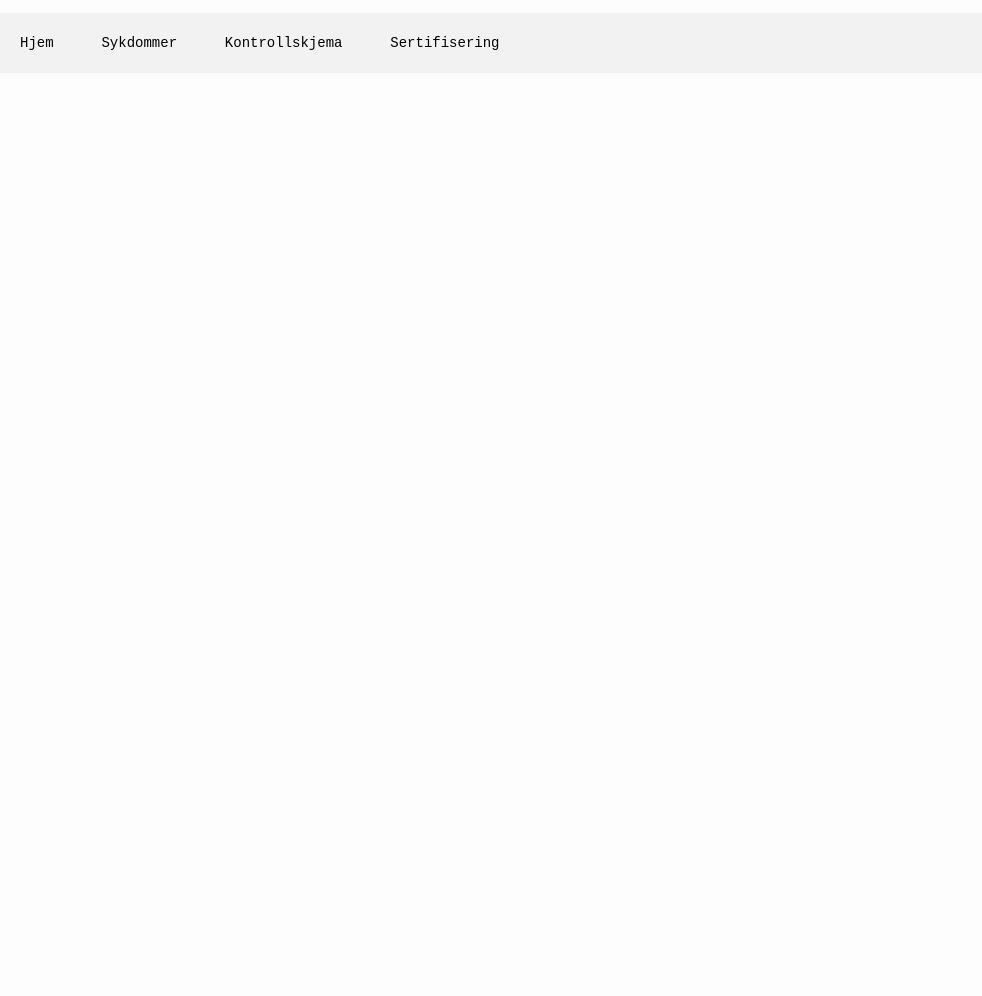
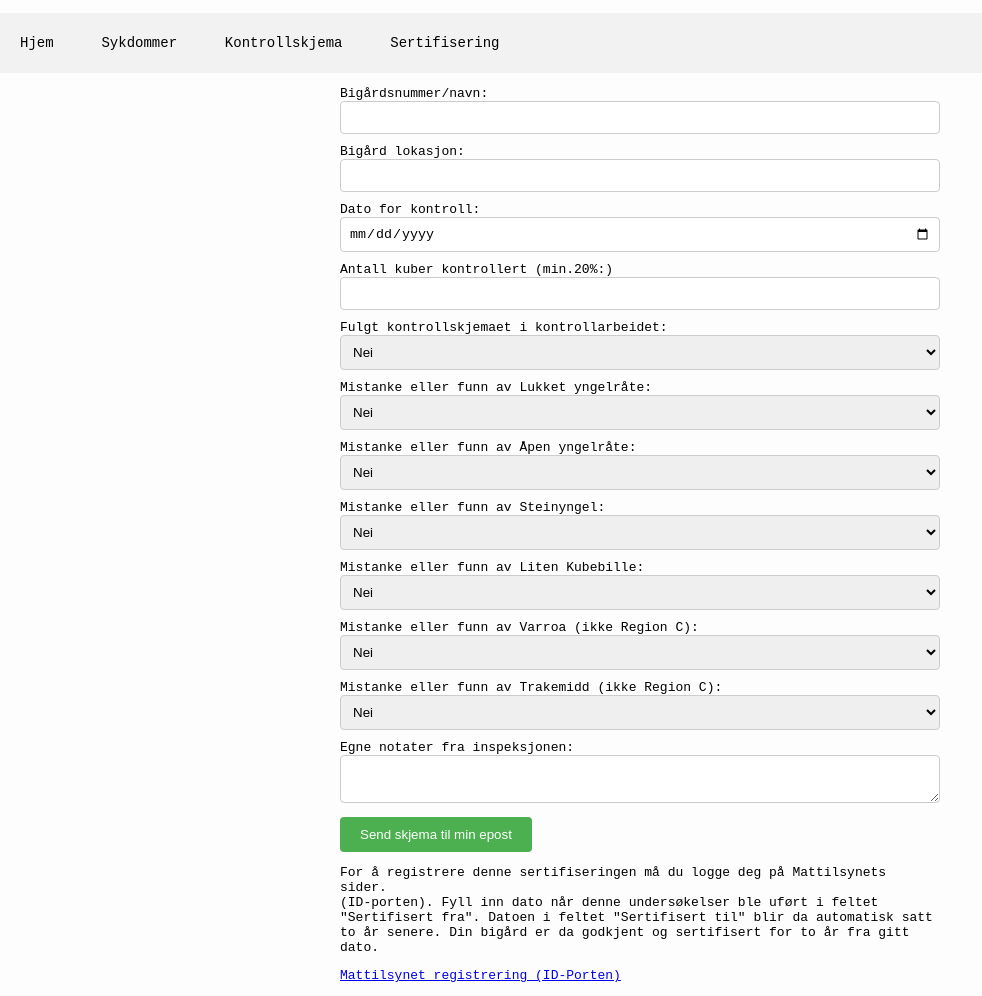
Before and after one commit to frlund/LundProsjekt, a website: page public/Sertifisering.html in a window 1280 px wide. Shown: the whole page, without its empty margins (0-982 px from the left). Before the commit the page ends 800 px from the top, so only its background shows below. Drawn offline with Linux system fonts and the light colour scheme.

Commit message:
oppdatert brukergrensesnitt

```diff
--- a/public/Sertifisering.css
+++ b/public/Sertifisering.css
@@ -0,0 +1,53 @@
+body {
+    font-family: monospace;
+}
+form {
+    max-width: 600px;
+    margin: 0 auto;
+}
+input[type="text"], input[type="date"], select, textarea {
+    width: 100%;
+    padding: 8px;
+    margin-bottom: 10px;
+    border: 1px solid #ccc;
+    border-radius: 4px;
+    box-sizing: border-box;
+}
+input[type="submit"] {
+    background-color: #4CAF50;
+    color: white;
+    padding: 10px 20px;
+    border: none;
+    border-radius: 4px;
+    cursor: pointer;
+}
+input[type="submit"]:hover {
+    background-color: #45a049;
+}
+
+@media screen and (max-width: 600px) {
+    .tekstfeltIndex {
+        padding: auto;
+    }
+
+    h1 {
+        font-size: medium;
+    }
+
+    .imageTextMeny {
+        font-size: 0.6em;
+        position: absolute;
+        top: 50%;
+        left:50%;
+        transform: translate(-50%, -50%);
+        top: 50%;
+
+    }
+
+    ul li ul.dropdown {
+        background: #e1e1e1;
+        z-index: 1;
+
+    }
+
+}
--- a/public/Sertifisering.html
+++ b/public/Sertifisering.html
@@ -10,26 +10,100 @@
 
 
 <body>
+    <!-- Toppmenyen -->
     <ul>
-        <li><a href="#">Hjem</a></li>
+        <li><a href="meny.html">Hjem</a></li>
         <li>
             <a href="#">Sykdommer</a>
             <ul class="dropdown">
-                <li><a href="#">Lukket yngelråte</a></li>
-                <li><a href="#">Åpen yngelråte</a></li>
-                <li><a href="#">Steinyngel</a></li>
-                <li><a href="#">Liten kubebille</a></li>
-                <li><a href="#">C-sykdommer</a></li>
-                <li><a href="#">Andre sykdommer</a></li>
+                <li><a href="./sykdommer/lukketYR.html">Lukket yngelråte</a></li>
+                <li><a href="./sykdommer/aapenYR.html">Åpen yngelråte</a></li>
+                <li><a href="./sykdommer/steinyngel.html">Steinyngel</a></li>
+                <li><a href="./sykdommer/kubebille.html">Liten kubebille</a></li>
+                <li><a href="./sykdommer/Csykdommer.html">C-sykdommer</a></li>
+                <li><a href="./sykdommer/andreSykdommer.html">Andre sykdommer</a></li>
             </ul>
         </li>
         <li><a href="Kontrollskjema.html">Kontrollskjema</a></li>
         <li><a href="Sertifisering.html">Sertifisering</a></li>
     </ul>
 
+    <!-- <h2>Serifiseringsskjema</h2> -->
+    <p></p>
+
+<form id="myForm">
+    <label for="bigardnr">Bigårdsnummer/navn:</label>
+    <input type="text" id="bigardnr" name="bigardnr" required>
+
+    <label for="lokasjon">Bigård lokasjon:</label>
+    <input type="text" id="lokasjon" name="lokasjon" required>
+
+    <label for="dato">Dato for kontroll:</label>
+    <input type="date" id="dato" name="dato" required>
+
+    <label for="kontroll">Antall kuber kontrollert (min.20%:)</label>
+    <input type="text" id="kontroll" name="kontroll" required>
+
+    <label for="skjema">Fulgt kontrollskjemaet i kontrollarbeidet:</label>
+    <select id="skjema" name="skjema" required>
+        <option value="ja">Ja</option>
+        <option value="nei"selected>Nei</option>
+    </select>
+
+    <label for="yngelrate_lukket">Mistanke eller funn av Lukket yngelråte:</label>
+    <select id="yngelrate_lukket" name="yngelrate_lukket" required>
+        <option value="ja">Ja</option>
+        <option value="nei"selected>Nei</option>
+    </select>
+
+    <label for="yngelrate_apen">Mistanke eller funn av Åpen yngelråte:</label>
+    <select id="yngelrate_apen" name="yngelrate_apen" required>
+        <option value="ja">Ja</option>
+        <option value="nei"selected>Nei</option>
+    </select>
+
+    <label for="steinyngel">Mistanke eller funn av Steinyngel:</label>
+    <select id="steinyngel" name="steinyngel" required>
+        <option value="ja">Ja</option>
+        <option value="nei"selected>Nei</option>
+    </select>
+
+    <label for="kubebille">Mistanke eller funn av Liten Kubebille:</label>
+    <select id="kubebille" name="kubebille" required>
+        <option value="ja">Ja</option>
+        <option value="nei"selected>Nei</option>
+    </select>
+
+    <label for="varroa">Mistanke eller funn av Varroa (ikke Region C):</label>
+    <select id="varroa" name="varroa" required>
+        <option value="ja">Ja</option>
+        <option value="nei"selected>Nei</option>
+    </select>
+
+    <label for="trakemidd">Mistanke eller funn av Trakemidd (ikke Region C):</label>
+    <select id="trakemidd" name="trakemidd" required>
+        <option value="ja">Ja</option>
+        <option value="nei"selected>Nei</option>
+    </select>
+
+    <label for="notater">Egne notater fra inspeksjonen:</label>
+    <textarea id="notater" name="notater"></textarea>
+
+    <input type="submit" value="Send skjema til min epost">
+
+    <p>For å registrere denne sertifiseringen må du logge deg på Mattilsynets sider.<br> (ID-porten).
+    Fyll inn dato når denne undersøkelser ble uført i feltet "Sertifisert fra".
+    Datoen i feltet "Sertifisert til" blir da automatisk satt to år senere.
+    Din bigård er da godkjent og sertifisert for to år fra gitt dato.
+        </p>
+
+        <div class="footer">
+            <p><a href="https://skjema.mattilsynet.no/mats/dyplenke?skjema=BIROEKT_MOBIL" target="_blank">Mattilsynet registrering (ID-Porten)</a></p>
+        </div>
+
+</form>
 
 
-
-
+<script src="Sertifisering.mjs"></script>
 </body>
 </html>
--- /dev/null
+++ b/public/Sertifisering.mjs
@@ -0,0 +1,26 @@
+// Sertifisering EMAIL
+
+document.getElementById("myForm").addEventListener("submit", function(event) {
+    event.preventDefault(); // Forhindrer skjemadata å bli sendt på vanlig måte
+
+    var formData = new FormData(this); // Henter skjemadata
+
+    fetch("send_email.php", {
+        method: "POST",
+        body: formData
+    })
+    .then(function(response) {
+        if (response.ok) {
+            // Vis bekreftelsesmelding hvis alt gikk greit
+            document.getElementById("myForm").style.display = "none";
+            document.getElementById("confirmation").style.display = "block";
+        } else {
+            // Håndter feil hvis noe gikk galt
+            throw new Error("Noe gikk galt ved sending av skjemaet. Vennligst prøv igjen senere.");
+        }
+    })
+    .catch(function(error) {
+        // Vis feilmelding
+        alert(error.message);
+    });
+});
```
Also changed, not shown: public/sykdommer/Csykdommer.html (+4 -4 lines), public/sykdommer/andreSykdommer.html (+8 -8 lines).
